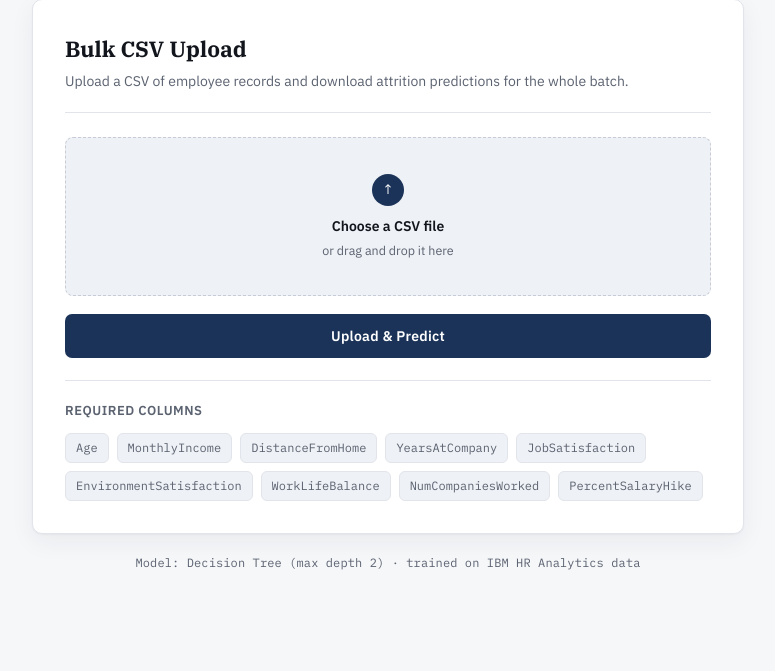
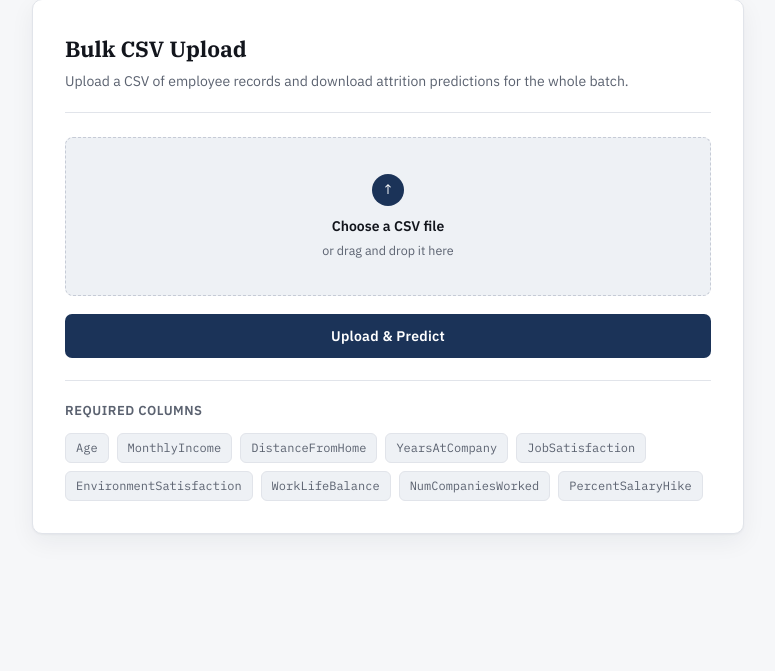
Before and after one commit to TiwariDivya25/Employee-Attrition-Prediction, a Flask app: page /bulk in a window 1280 px wide. Shown: the part 129-800 px from the top of the page, without its empty margins (252-1027 px from the left). Run offline with Flask 3, Linux system fonts and the light colour scheme; parts of the project's set-up code (start-up, migrations or seed data) failed here and were passed over.

Commit message:
UI layout

```diff
--- a/templates/upload.html
+++ b/templates/upload.html
@@ -65,8 +65,6 @@
 
     </div>
 
-    <p class="model-note">Model: Decision Tree (max depth 2) &middot; trained on IBM HR Analytics data</p>
-
 </main>
 
 </body>
```
